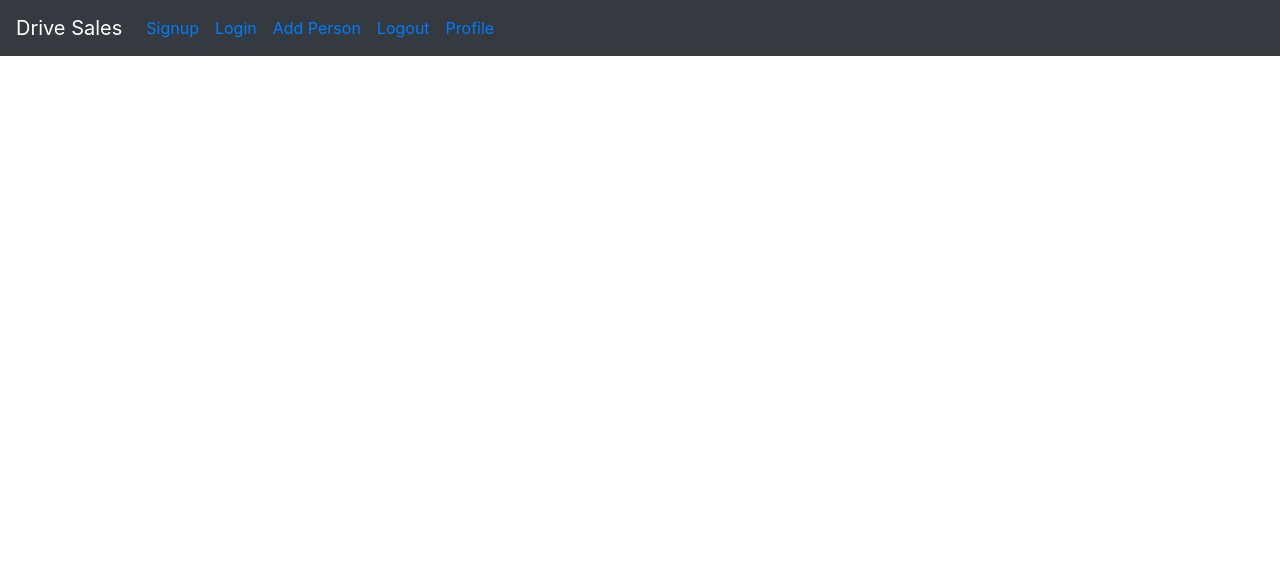
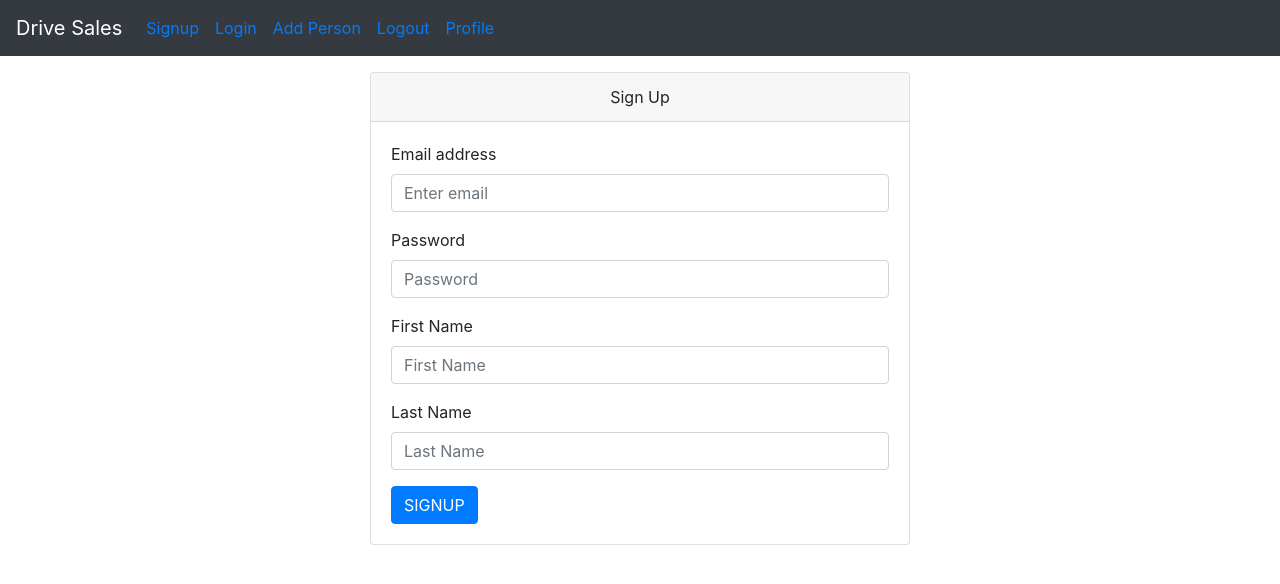
Before and after one commit to deepak-padampur/verse-networks-drive-sales, a React (Create React App) app: page /signup in a window 1280 px wide. Shown: the top 584 px of the page. Built offline with nearby package versions, Linux system fonts and the light colour scheme.

Commit message:
signup added

```diff
--- a/src/App.js
+++ b/src/App.js
@@ -5,6 +5,8 @@ import NavbarLayout from './components/UI/Layout/Navbar';
 import Dashboard from './components/dashboard/Dashboard';
 import ContactDetails from './components/contacts/ContactDetails';
 import SignIn from './components/authentication/SignIn';
+import SignUp from './components/authentication/SignUp';
+
 
 function App() {
   return (
@@ -16,6 +18,7 @@ function App() {
           <Route exact path="/" component={Dashboard} />
           <Route path="/contact/:id" component={ContactDetails} />
           <Route path="/signin" component={SignIn} />
+          <Route path="/signup" component={SignUp} />
 
         </Switch>
       </div>
--- a/src/components/authentication/SignUp.js
+++ b/src/components/authentication/SignUp.js
@@ -0,0 +1,75 @@
+import React, { Component } from 'react';
+import { Container, Card, Form, Button, Row, Col } from 'react-bootstrap';
+
+
+class SignUp extends Component {
+    state = {
+        email: '',
+        password: '',
+        firstName: '',
+        lastName: ''
+
+    }
+    handleChange = (event) => {
+
+        this.setState({
+            [event.target.id]: event.target.value
+        })
+
+    }
+    handleSubmit = (e) => {
+
+        e.preventDefault();
+        console.log(this.state);
+
+
+    }
+    render() {
+        return (
+            <Container >
+                <Row className="justify-content-md-center">
+
+                    <Col md={6} sm={12} xs={12}>
+                        <Card >
+                            <Card.Header className="text-center">Sign Up</Card.Header>
+                            <Card.Body>
+                                <Form onSubmit={this.handleSubmit}>
+
+                                    <Form.Group controlId="email">
+                                        <Form.Label>Email address</Form.Label>
+                                        <Form.Control type="email" placeholder="Enter email" onChange={this.handleChange} />
+
+                                    </Form.Group>
+
+                                    <Form.Group controlId="password">
+                                        <Form.Label>Password</Form.Label>
+                                        <Form.Control type="password" placeholder="Password" onChange={this.handleChange} />
+                                    </Form.Group>
+                                    <Form.Group controlId="firstName">
+                                        <Form.Label>First Name</Form.Label>
+                                        <Form.Control type="text" placeholder="First Name" onChange={this.handleChange} />
+                                    </Form.Group>
+                                    <Form.Group controlId="lastName">
+                                        <Form.Label>Last Name</Form.Label>
+                                        <Form.Control type="text" placeholder="Last Name" onChange={this.handleChange} />
+                                    </Form.Group>
+
+                                    <Button variant="primary" type="submit" >
+                                        SIGNUP
+                                      </Button>
+                                </Form>
+
+
+
+                            </Card.Body>
+
+                        </Card>
+                    </Col>
+                </Row>
+
+            </Container >
+        )
+    }
+}
+
+export default SignUp
```
